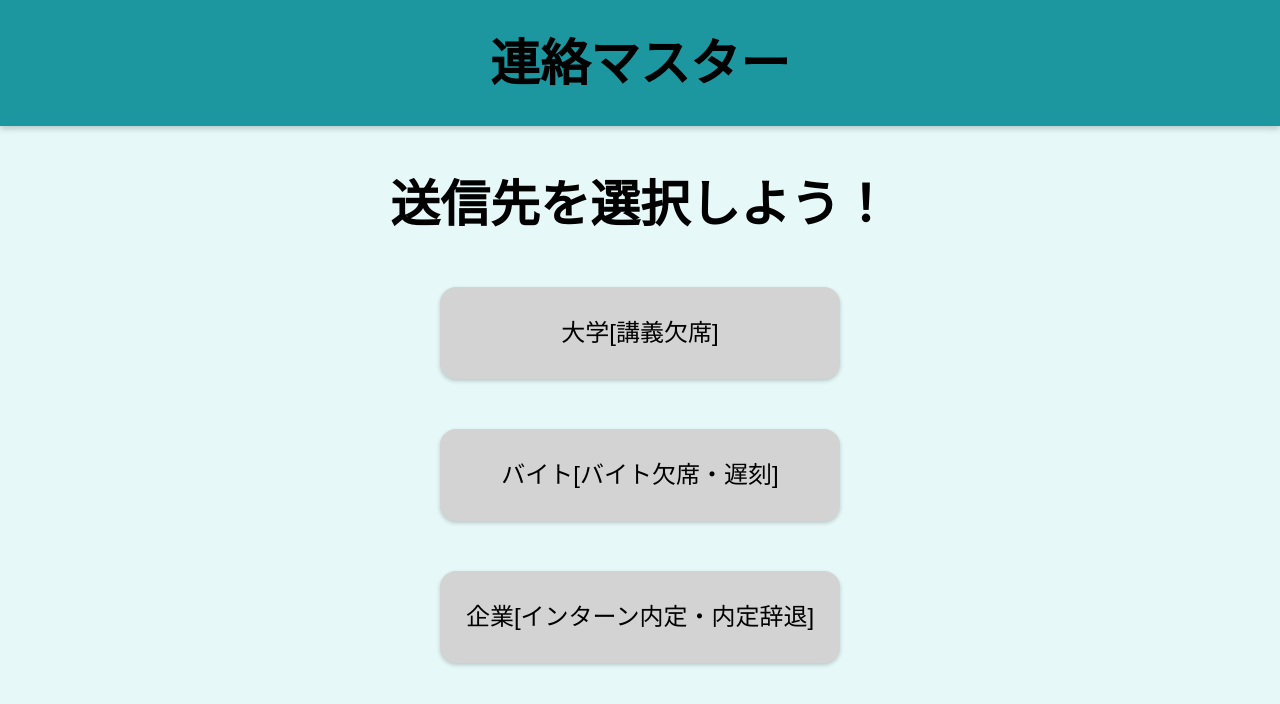
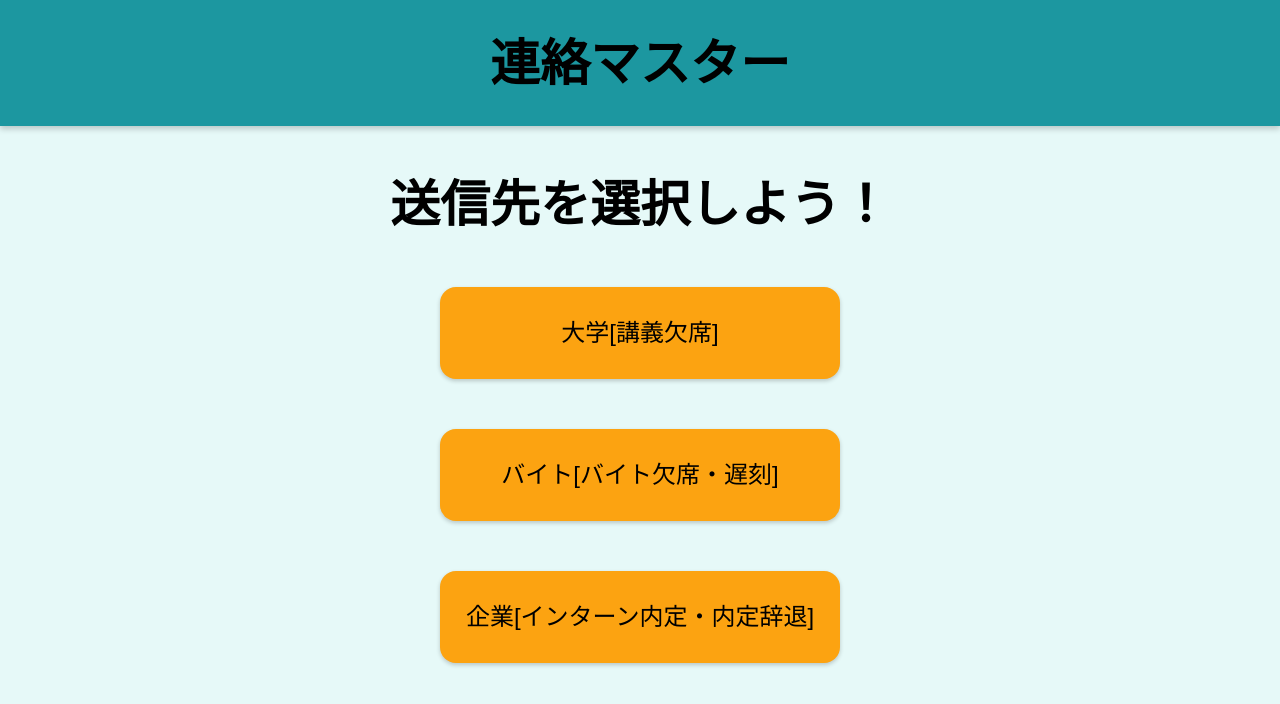
Before and after one commit to yusei53/ASAP, a React (Create React App) app: page / in a window 1280 px wide. Shown: the top 704 px of the page. Built offline with nearby package versions, Linux system fonts and the light colour scheme.

Commit message:
welcomepageレスポンシブ対応

```diff
--- a/src/components/WelcomePage.jsx
+++ b/src/components/WelcomePage.jsx
@@ -97,7 +97,7 @@ const Text = styled.div`
   margin-top: 3%;
   @media (max-width: 768px) {
     margin-top: 10%;
-    font-size: 35px;
+    font-size: 33px;
   }
 `;
 
@@ -123,7 +123,7 @@ const StyledLink = styled(Link)`
 
 const Button = styled.button`
   width: 400px;
-  background-color: #d3d3d3;
+  background-color: #fca311;
   color: black;
   padding: 10px 20px;
   border: none;
@@ -135,9 +135,12 @@ const Button = styled.button`
   line-height: 3;
   z-index: 1;
   box-shadow: 0 2px 4px rgba(0, 0, 0, 0.2);
+  transition: 0.5s all;
 
   &:hover {
     background-color: #ff7c03;
+    transform: scale(1.2, 1.2);
+    transition: 0.5s all;
   }
 
   @media (max-width: 768px) {
```
